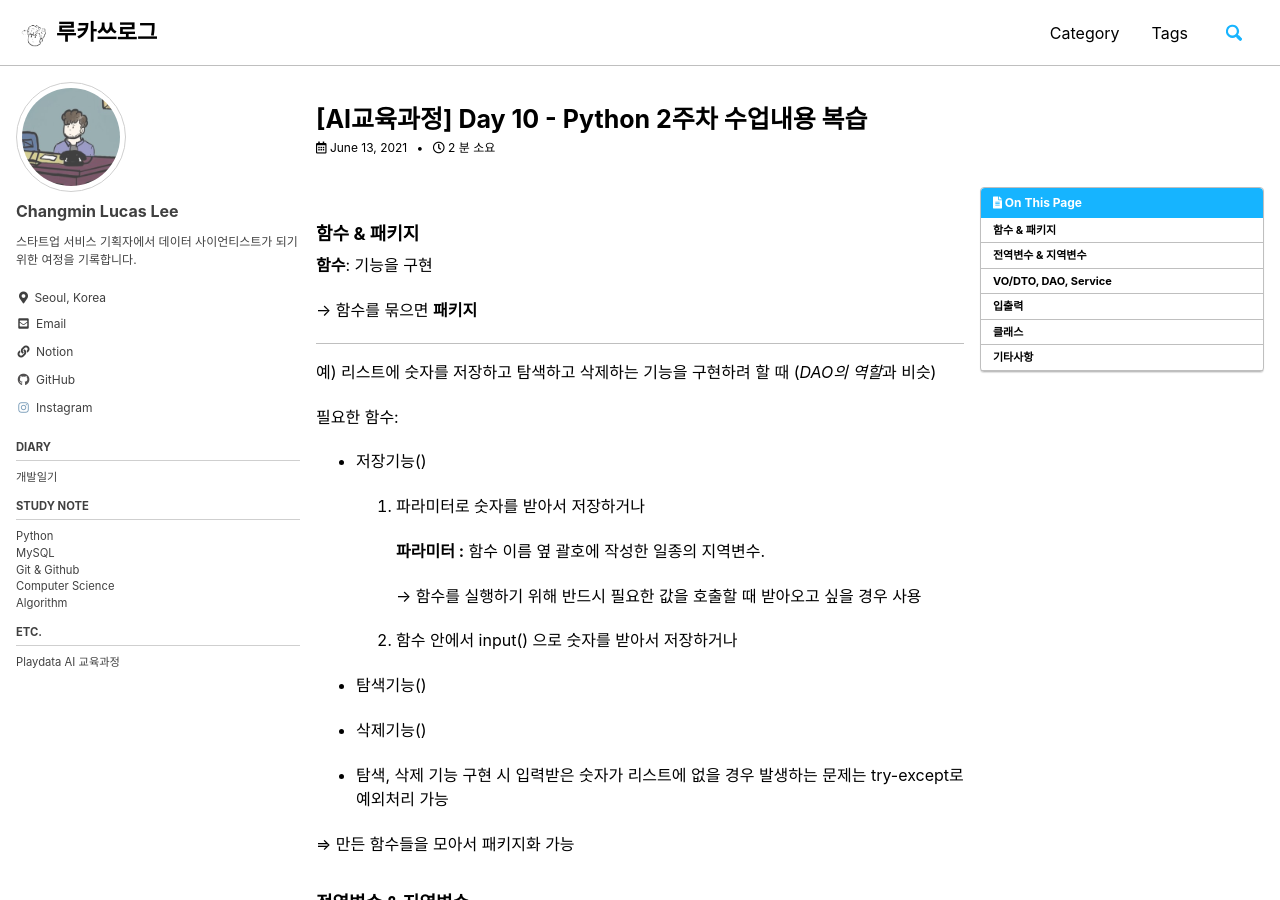
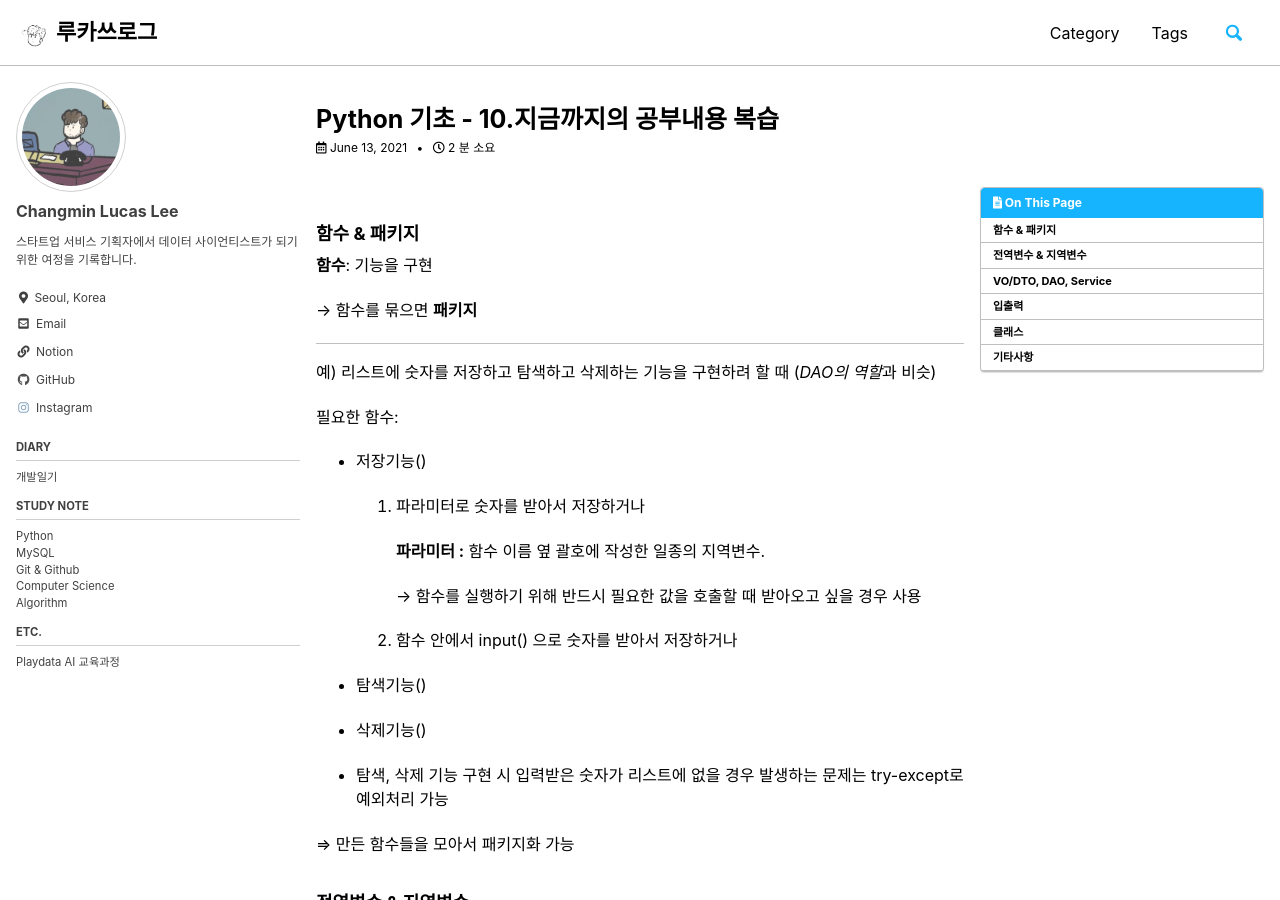
Before and after one commit to lucathree/lucathree.github.io, a Jekyll site: the page built from _posts/2021/2021-06-13-day10.md, in a window 1280 px wide and 900 px high. Built offline with Jekyll 4.4.1, drawn with Linux system fonts in a browser that asks for light colours; cached includes are drawn as plain includes; comment, search, counter and statistics services are not loaded.

Commit message:
Update 2021-06-13-day10.md

```diff
--- a/_posts/2021/2021-06-13-day10.md
+++ b/_posts/2021/2021-06-13-day10.md
@@ -1,5 +1,5 @@
 ---
-title: "[AI교육과정] Day 10 - Python 2주차 수업내용 복습"
+title: "Python 기초 - 10.지금까지의 공부내용 복습"
 layout: single
 author_profile: true
 read_time: true
```
